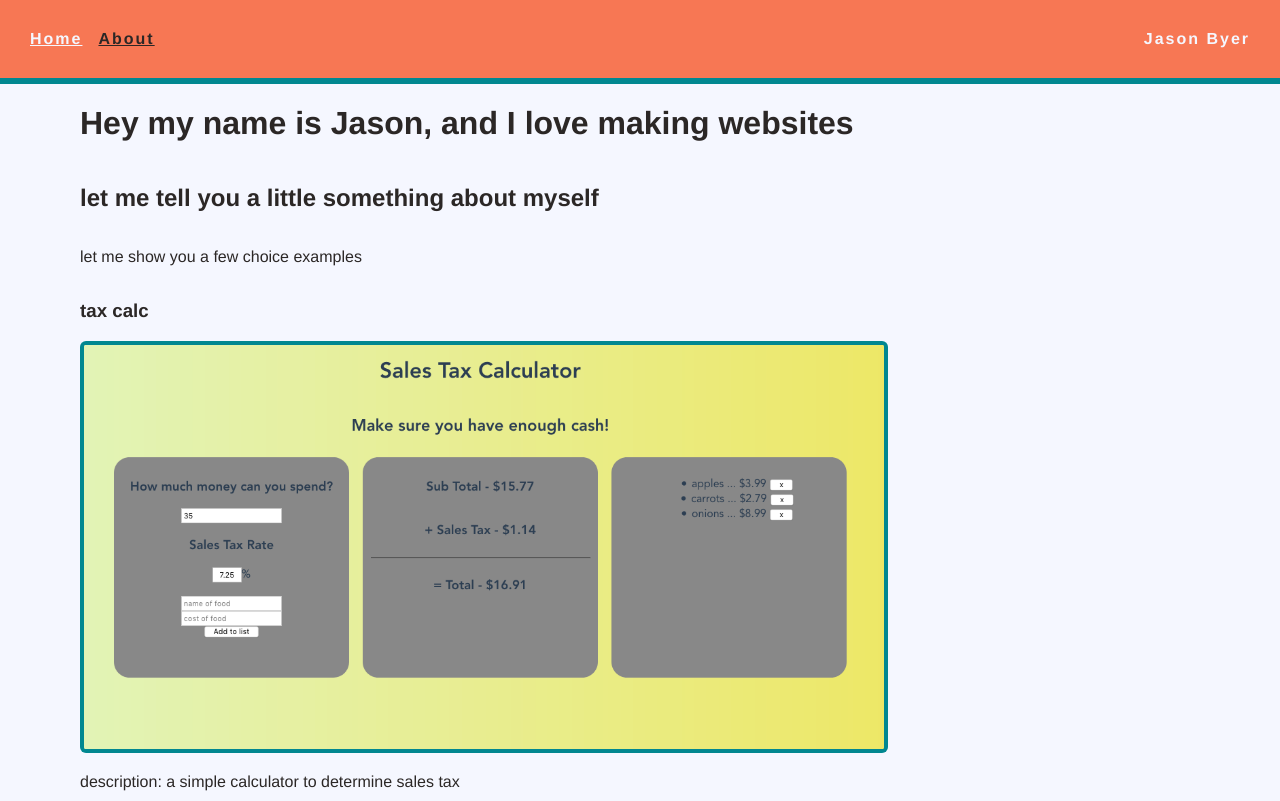
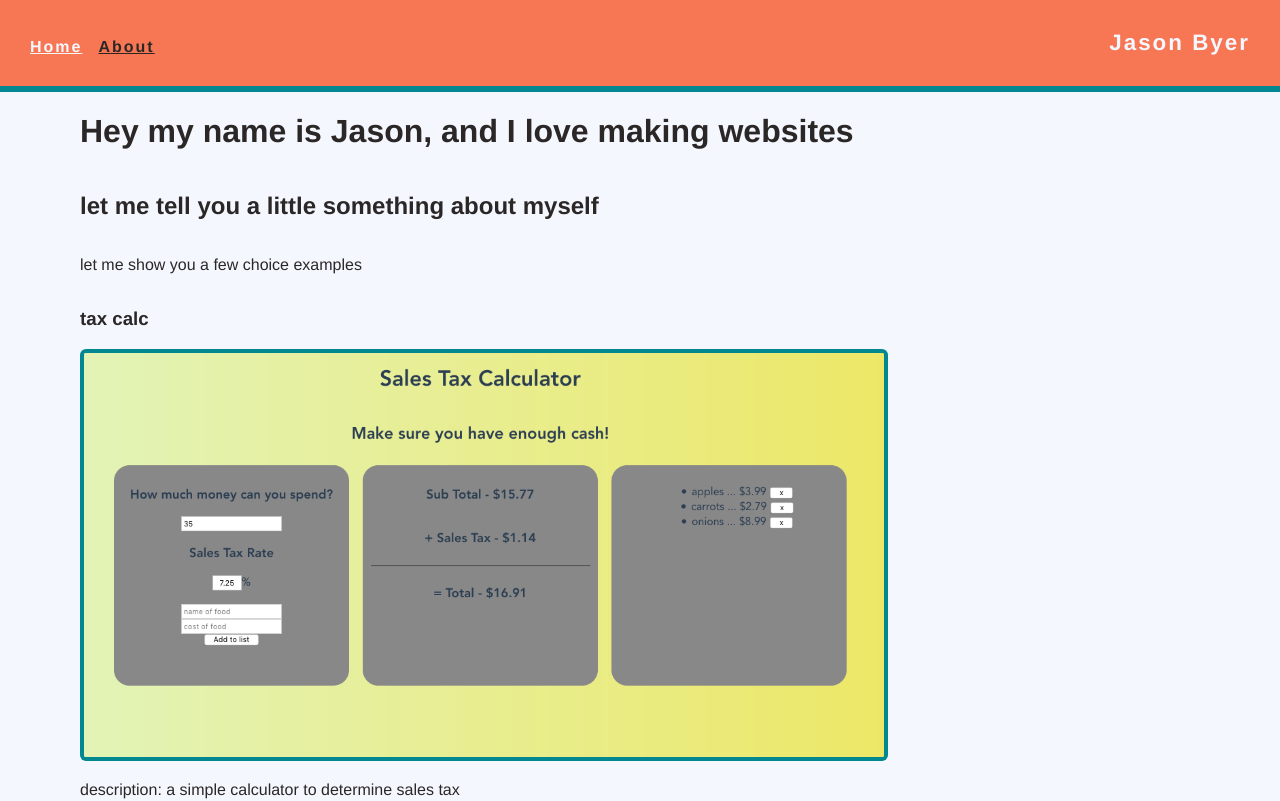
Before and after one commit to jbyer3/vue-portfolio-page, a Vue app: page / in a window 1280 px wide. Shown: the top 801 px of the page. Built offline with nearby package versions, Linux system fonts and the light colour scheme.

Commit message:
change nav vert align

```diff
--- a/src/App.vue
+++ b/src/App.vue
@@ -37,7 +37,7 @@ html, body {
 #nav {
   // width: 100%;
   display: flex;
-  align-items: flex-start;
+  align-items: flex-end;
   justify-content: space-between;
   padding: 30px;
   background: $orange;
@@ -58,6 +58,7 @@ html, body {
   // margin: 0;
   color: $offwhite;
   font-weight: 700;
+  font-size: 1.4rem;
   display: flex;
   justify-content: flex-end;
 }
```
